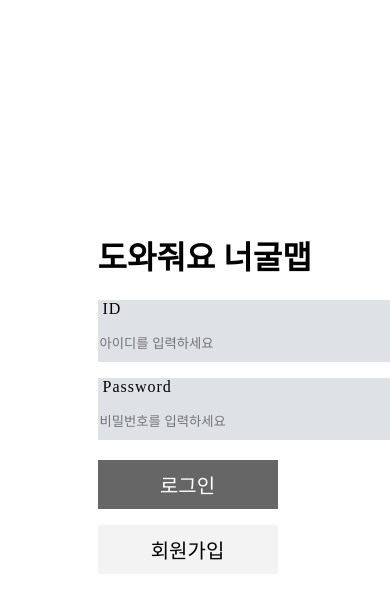
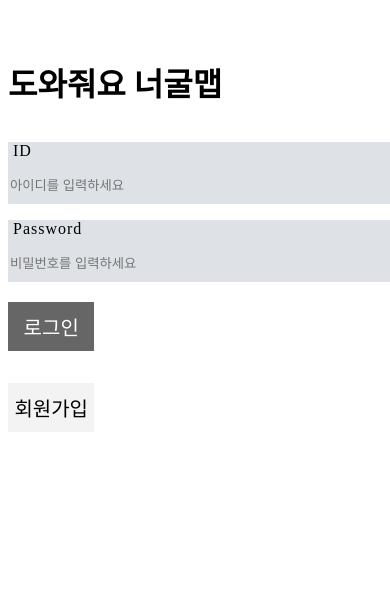
Before and after one commit to poagg42/1_helpNeogulman, a Flask app: page / in a window 390 px wide; the page is wider, and only the part inside the window is pictured. Shown: the top 599 px of that part. Run offline with Flask 3, Linux system fonts and the light colour scheme.

Commit message:
240703 jungjaeuk 모바일환경대응

```diff
--- a/templates/index.html
+++ b/templates/index.html
@@ -15,11 +15,11 @@
 
         <style>
             .wrap {
-                display: block;
-                position: absolute;
-                width: 900px;
-                left: 25%;
-                top: 25%;
+                display: flex;
+                width: 80%;
+                margin-top: 10%;
+                flex-direction: column;
+                min-width: 432px;
             }
             .wrap_input {
                 align-items: center;
@@ -53,6 +53,12 @@
                 padding-top: 10px;
                 padding-bottom: 10px;
                 width: 20%;
+            }
+            .id {
+                width: 95%;
+            }
+            .password {
+                width: 95%;
             }
         </style>
 
@@ -131,13 +137,13 @@
                 $('#content').empty();
                 let temp_html = `    <div class = 'wrap'>
         <h1>회원 가입</h1>
-        <div>
+        <div class="id">
             <div class='wrap_input'>
                 <p class="txt">&nbsp;ID</p>
                 <input type="text" id='id_signup' class='input' placeholder='아이디를 입력하세요'>
             </div>
         </div>
-        <div>
+        <div class="password">
             <div class='wrap_input'>
                 <p class="txt">&nbsp;Password</p>
                 <input type="password" id='pw_signup' class='input' placeholder='비밀번호를 입력하세요'>
@@ -152,13 +158,13 @@
                 $('#content').empty();
                 let temp_html = `    <div class = 'wrap'>
         <h1>도와줘요 너굴맵</h1>
-        <div>
+        <div class="id">
             <div class='wrap_input'>
                 <p class="txt">&nbsp;ID</p>
                 <input type="text" id='id' class='input' placeholder='아이디를 입력하세요'>
             </div>
         </div>
-        <div>
+        <div class="password">
             <div class='wrap_input'>
                 <p class="txt">&nbsp;Password</p>
                 <input type="password" id='pw' class='input' placeholder='비밀번호를 입력하세요'>
@@ -175,13 +181,13 @@
     <body id="content">
         <div class="wrap">
             <h1>도와줘요 너굴맵</h1>
-            <div>
+            <div class="id">
                 <div class="wrap_input">
                     <p class="txt">&nbsp;ID</p>
                     <input type="text" id="id" class="input" placeholder="아이디를 입력하세요" />
                 </div>
             </div>
-            <div>
+            <div class="password">
                 <div class="wrap_input">
                     <p class="txt">&nbsp;Password</p>
                     <input type="password" id="pw" class="input" placeholder="비밀번호를 입력하세요" />
```
Also changed, not shown: templates/searchLocation.html (+20 -0 lines).
